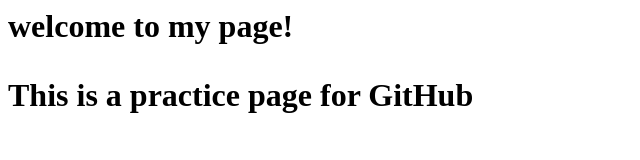
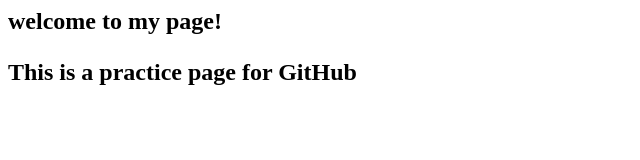
Before and after one commit to YuqiLi28/YuqiLi-Repository-Practice, a plain HTML site: page index.html in a window 1280 px wide. Shown: the whole page, without its empty margins (0-640 px from the left). Drawn offline with Linux system fonts and the light colour scheme.

Commit message:
change header size

```diff
--- a/index.html
+++ b/index.html
@@ -4,7 +4,7 @@
     <title>For Practice</title>
   </head>
   <body>
-    <h1>welcome to my page!<h1>
+    <h2>welcome to my page!<h2>
     <p>This is a practice page for GitHub</p>
   </body>
 </html>
```
